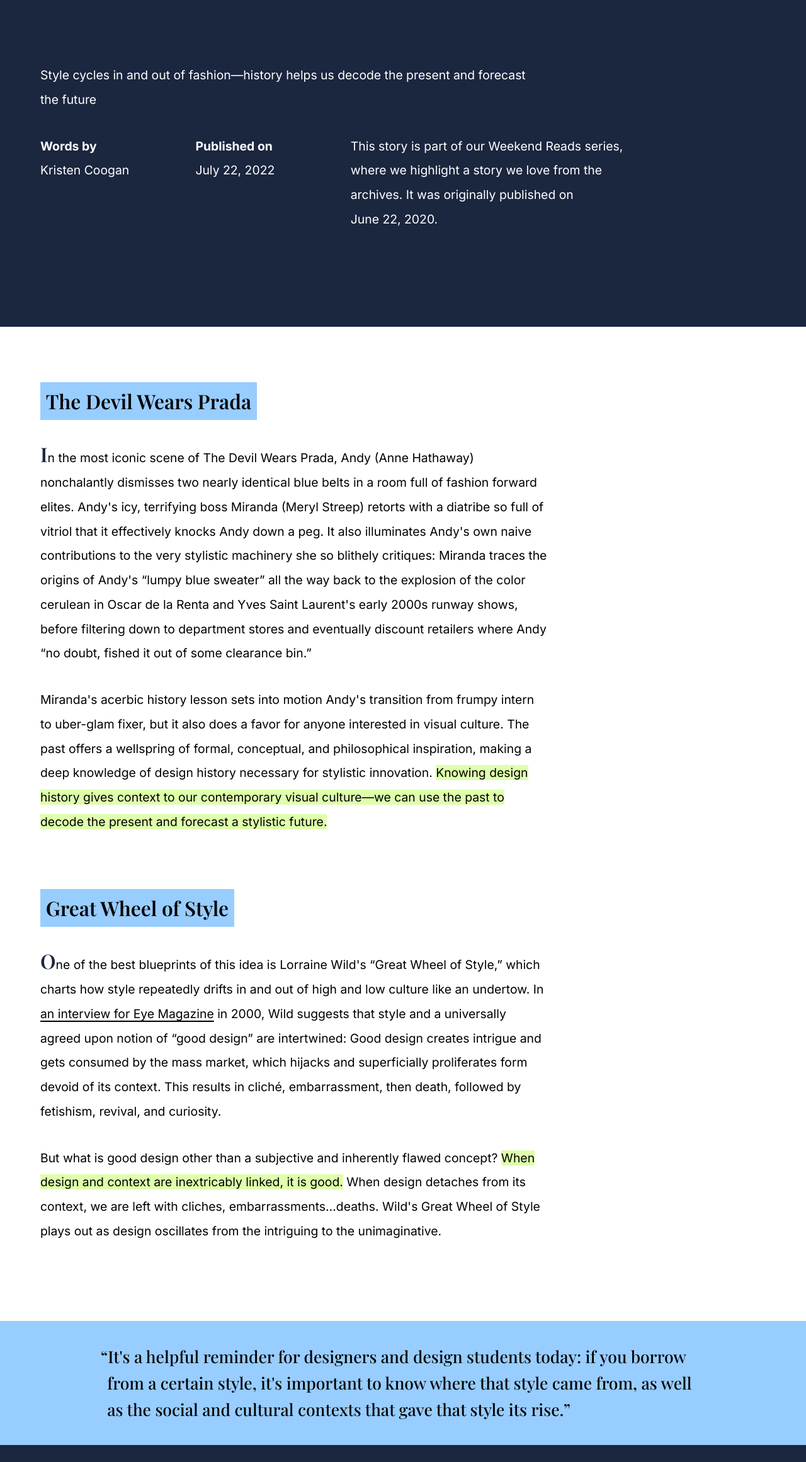
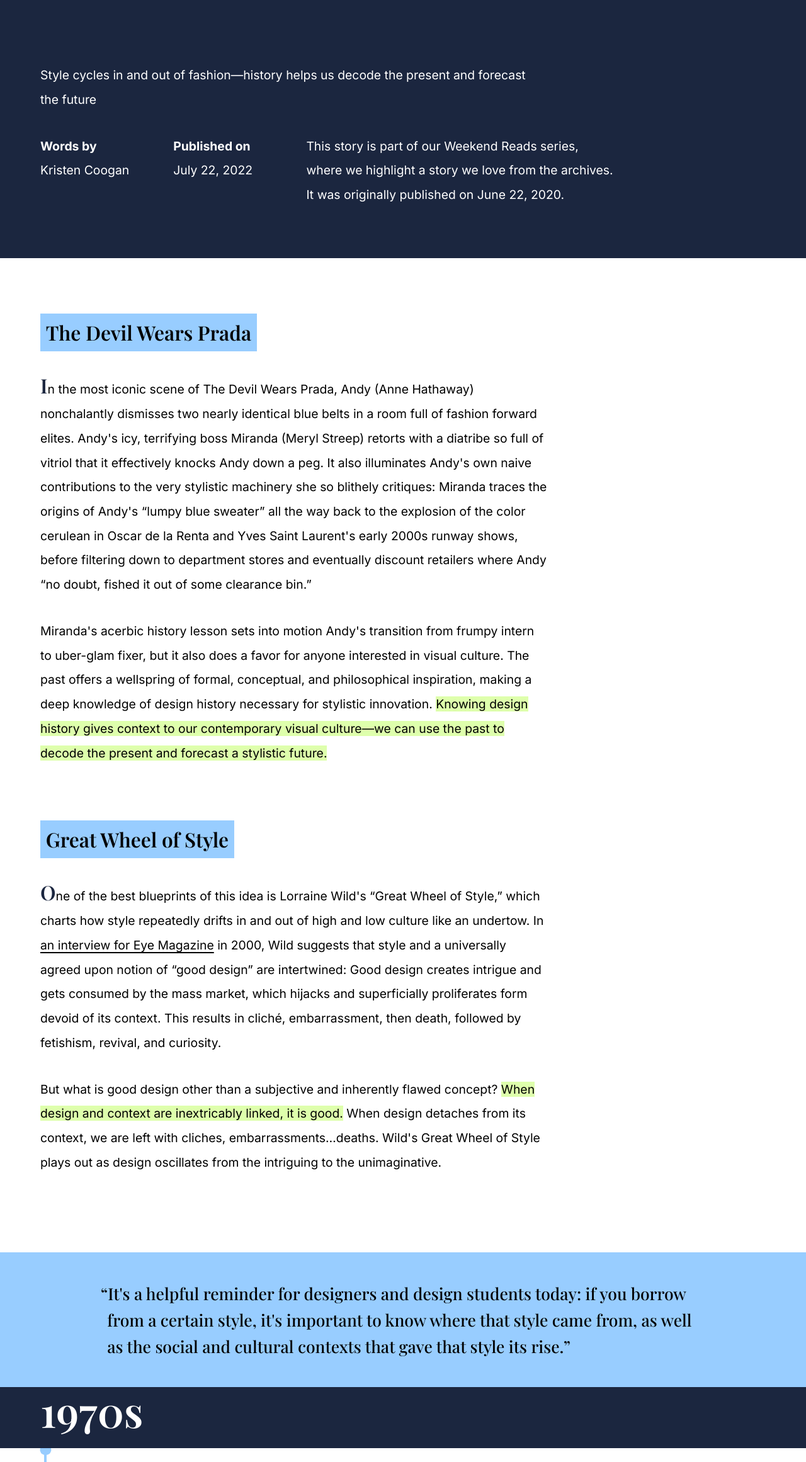
Before and after one commit to chareeselam/spread, a plain HTML site: page index.html in a window 1280 px wide. Shown: the part 234-2556 px from the top of the page at 63% size. Drawn offline with nearby package versions, Linux system fonts and the light colour scheme; a web font is replaced by a local one.

Commit message:
fixed everything except the print

```diff
--- a/style.css
+++ b/style.css
@@ -82,15 +82,13 @@ p{
 header p {
   margin: initial;
   padding-inline: initial;
-  /* padding-block: var(--spacing); */
-  padding-block: 5%;
+  padding-block: var(--spacing);
 }
 
 header ol{
     display:flex;
     flex-direction:column;
     align-items:start;
-    gap: 40%;
 }
 
 h3 + p::first-letter {
@@ -213,6 +211,9 @@ a:hover {
         padding-inline: 5%;
     }
 
+    blockquote {
+        padding-block: calc(2*var(--spacing));
+    }
     /*
     .text-chunk {
         padding-inline: calc(2*var(--spacing));
@@ -224,7 +225,7 @@ a:hover {
         margin-inline: auto;
         padding-inline: initial;
         padding-block: calc(0.5*var(--spacing));
-        font-size: calc(1.2*var(--spacing));
+        font-size: calc(1.4*var(--spacing));
         line-height: calc(2*var(--spacing));
     }
 
@@ -256,7 +257,6 @@ a:hover {
         display:flex;
         grid-template-rows: auto auto 1fr;
         align-items: start;
-        gap: calc(2 * var(--spacing));
   }
         /* trying to figure out some stuff here...
 
@@ -277,9 +277,9 @@ a:hover {
         align-items:start;
     }
 
-    header ol:nth-child(3) {
+    /* header ol:nth-child(3) {
         flex-grow: 1;
-    }
+    }     */
 
     footer ol{
         display:flex;
```
